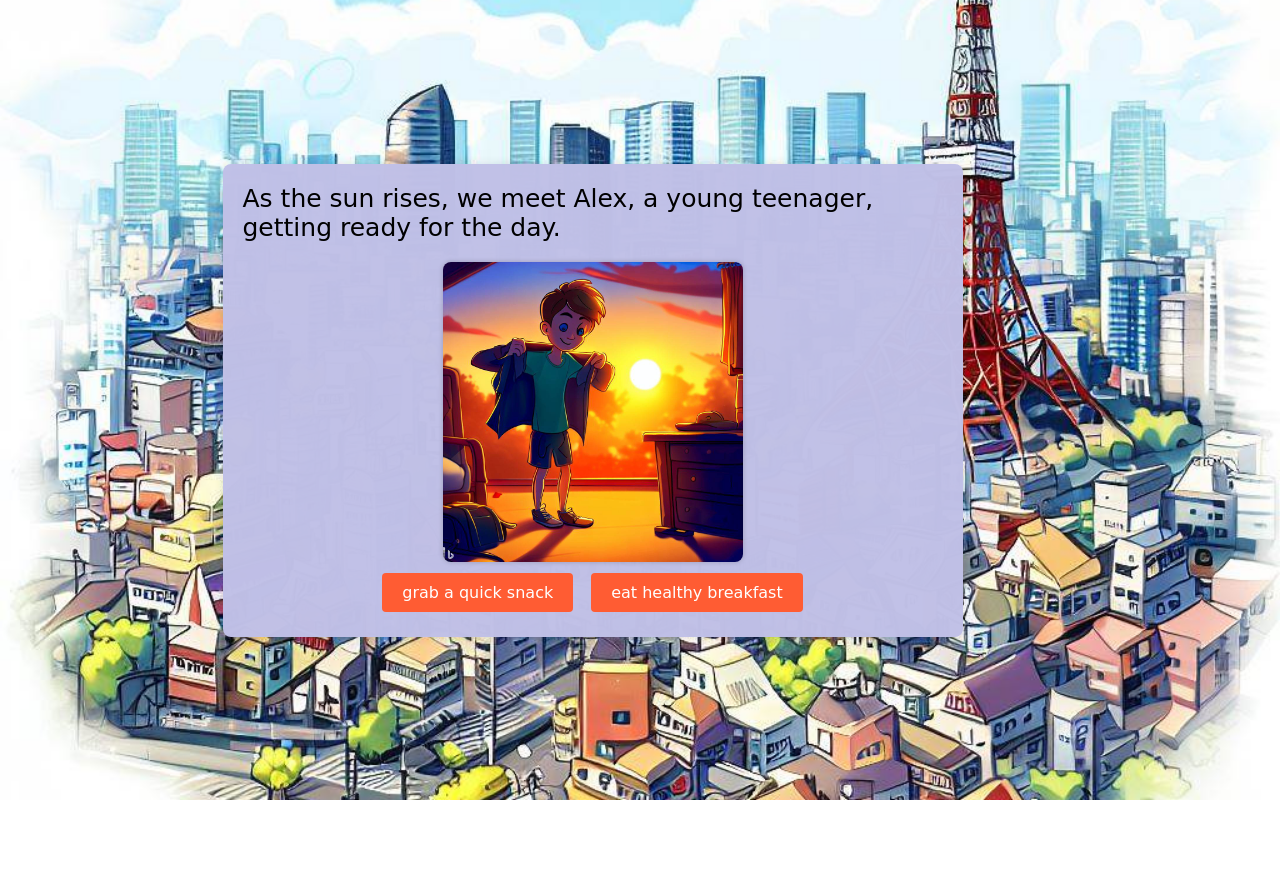
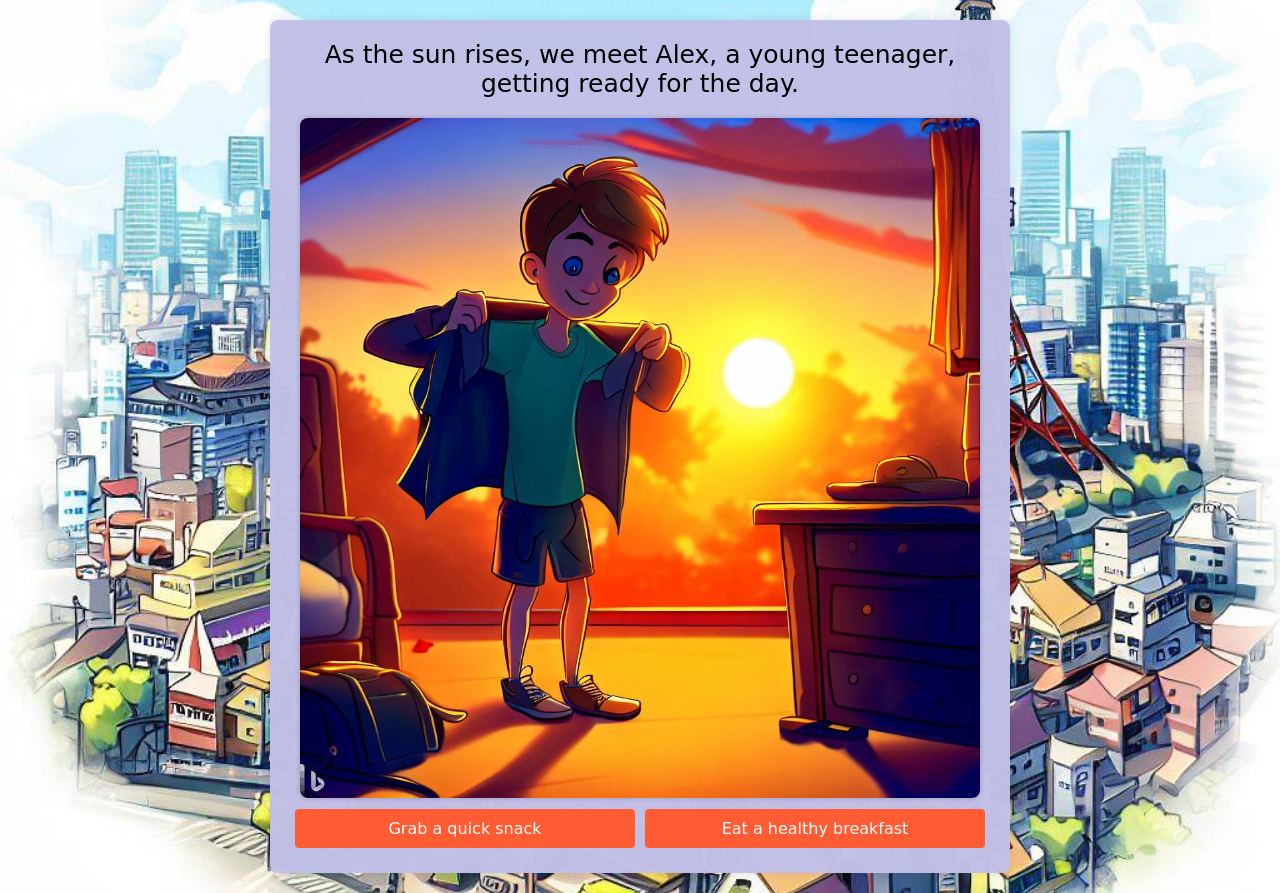
Before and after one commit to soumabhadey/alex-odyssey-fourever, a plain HTML site: page game.html in a window 1280 px wide. Before the commit the page ends 800 px from the top, so only its background shows below. Drawn offline with Linux system fonts and the light colour scheme.

Commit message:
update v2

```diff
--- a/game-styles.css
+++ b/game-styles.css
@@ -7,89 +7,85 @@ body {
     align-items: center;
     min-height: 100vh;
     background-image: url("images/tokyo.jpg");
-
     background-size: cover;
     background-repeat: no-repeat;
     background-position: center;
-
 }
 
 #game-container {
-    background-color:#c1c0e7fb;
+    background-color: rgba(193, 192, 231, 0.98);
     max-width: 700px;
-    font-family:cursive;
+    width: 90%;
+    font-family: cursive;
     font-size: 25px;
-    min-width: 700px;
-    margin-right: 95px;
-    min-height:10px;
+    margin: 20px;
     border-radius: 8px;
     padding: 20px;
     box-shadow: 0px 0px 10px rgba(0, 0, 0, 0.1);
+    text-align: center;
+    animation: fadeIn 1s ease-in-out;
 }
 
-#Start {
-    margin-top: 450px;
-    min-height: 30px;
-    min-width: 500px;
-}
-
-
-
 #button1, #button2 {
-    font-family:cursive;
+    font-family: cursive;
     font-size: 25px;
     margin: 5px;
     padding: 10px 20px;
     font-size: 16px;
     border: none;
     border-radius: 4px;
-    background-color: #ff5c33
-    ;
+    background-color: #ff5c33;
     color: #fff;
     cursor: pointer;
+    transition: background-color 0.3s ease;
 }
 
+#button1:hover, #button2:hover {
+    background-color: #531506;
+}
 
 #image-container {
     text-align: center;
     margin-top: 20px;
 }
 
-
-
 #image {
-
-    max-width: 780px;
-    max-height: 300px;
+    width: 100%;
+    max-width: 680px;
+    height: auto;
     border-radius: 8px;
     box-shadow: 0px 0px 5px rgba(0, 0, 0, 0.2);
 }
-.center-container {
+
+@keyframes fadeIn {
+    from {
+        opacity: 0;
+    }
+    to {
+        opacity: 1;
+    }
+}
+
+@media (max-width: 768px) {
+    #game-container {
+        font-size: 20px;
+    }
+
+    #button1, #button2 {
+        font-size: 20px;
+        padding: 8px 16px;
+    }
+}
+
+#choices.center {
     display: flex;
     justify-content: center;
-    align-items: center;
-    height: 100vh; /* Centers the content vertically */
-    margin-top: 420px;
+}
 
-  }
+#choices.center button {
+    flex: 1;
+}
 
-
-.large-button {
-    padding: 80px 160px;
-    font-size: 40px;
-    background-color:antiquewhite;
-  }
-.large-button:hover {
-    background-color:dimgray /* New background color on hover */
-  }
-  #button1:hover, #button2:hover {
-    margin: 5px;
-    padding: 10px 20px;
-    font-size: 16px;
-    border: none;
-    border-radius: 4px;
-    background-color: #531506
-    ;
-    color: #fff;
-    cursor: pointer;
+#button2.hidden {
+    display: none;
 }
--- a/game.html
+++ b/game.html
@@ -2,29 +2,23 @@
 <html lang="en">
 <head>
     <meta charset="UTF-8">
-    <meta name="viewport" content="width=device-width, initial-scale=0.8">
+    <meta name="viewport" content="width=device-width, initial-scale=1.0">
     <link rel="stylesheet" href="game-styles.css">
     <title>Choice-Based Game</title>
 </head>
 <body>
     <div id="game-container">
-        <!-- <div id="scene">
-
-        </div> -->
         <div id="text">
             <h1>Welcome to the choice-based game! Choose your path:</h1>
         </div>
         <div id="image-container">
             <img id="image" src="images/_06b818a7-f634-4e12-8122-03db5bb3d639.jpeg" alt="Game Image">
         </div>
-        <div id="choices" align="center">
-            <button id="button1">choice1</button>
-            <button id="button2">choice2</button>
+        <div id="choices" class="center">
+            <button id="button1">Choice 1</button>
+            <button id="button2">Choice 2</button>
         </div>
-        <!-- <div id="outcome">
-
-        </div> -->
-	</div>
+    </div>
     <script src="script.js"></script>
 </body>
 </html>
--- a/script.js
+++ b/script.js
@@ -1,274 +1,227 @@
-//const scene = document.getElementById('scene');
 const text = document.getElementById('text');
 const image = document.getElementById('image');
 const button1 = document.getElementById('button1');
 const button2 = document.getElementById('button2');
 
-artist = false;
-point = 0;
+let artist = false;
+let point = 0;
 
 const scenes = [
     {
-        name : "home",
-        text : "Welcome to Alex's Odyssey",
-        image : "images/home.jpg",
-        choice1 : "Start",
-        choice2 : "Start",
-        button1 : goMorning,
-        button2 : goMorning
+        name: "home",
+        text: "Welcome to Alex's Odyssey",
+        image: "images/home.jpg",
+        choice1: "Start",
+        button1: goMorning
     },
     {
-        name : "morning",
-        text : "As the sun rises, we meet Alex, a young teenager, getting ready for the day.",
-        image : "images/morning.jpg",
-        choice1 : "grab a quick snack",
-        choice2 : "eat healthy breakfast",
-        button1 : goSluggish,
-        button2 : goEnergized
+        name: "morning",
+        text: "As the sun rises, we meet Alex, a young teenager, getting ready for the day.",
+        image: "images/morning.jpg",
+        choice1: "Grab a quick snack",
+        choice2: "Eat a healthy breakfast",
+        button1: goSluggish,
+        button2: goEnergized
     },
     {
-        name : "sluggish",
-        text : "Alex feels sluggish",
-        image : "images/sluggish.jpg",
-        choice1 : "next",
-        choice2 : "next",
-        button1 : goSchool,
-        button2 : goSchool
+        name: "sluggish",
+        text: "Alex feels sluggish",
+        image: "images/sluggish.jpg",
+        choice1: "Next",
+        button1: goSchool
     },
     {
-        name : "energized",
-        text : "Alex feels energized",
-        image : "images/energized.jpg",
-        choice1 : "next",
-        choice2 : "next",
-        button1 : goSchool,
-        button2 : goSchool
+        name: "energized",
+        text: "Alex feels energized",
+        image: "images/energized.jpg",
+        choice1: "Next",
+        button1: goSchool
     },
     {
-        name : "school",
-        text : "At school, Alex's best friend Jordan approaches.",
-        image : "images/school.jpg",
-        choice1 : "listen attentively to Jordan's problem",
-        choice2 : "be in a rush to get to class",
-        button1 : goJordanSupported,
-        button2 : goJordanFriendshipStrains
+        name: "school",
+        text: "At school, Alex's best friend Jordan approaches.",
+        image: "images/school.jpg",
+        choice1: "Listen attentively to Jordan's problem",
+        choice2: "Be in a rush to get to class",
+        button1: goJordanSupported,
+        button2: goJordanFriendshipStrains
     },
     {
-        name : "jordan-supported",
-        text : "Jordan feels supported",
-        image : "images/jordan-supported.jpg",
-        choice1 : "next",
-        choice2 : "next",
-        button1 : goLunchtime,
-        button2 : goLunchtime
+        name: "jordan-supported",
+        text: "Jordan feels supported",
+        image: "images/jordan-supported.jpg",
+        choice1: "Next",
+        button1: goLunchtime
     },
     {
-        name : "jordan-friendship-strains",
-        text : "Their friendship strains",
-        image : "images/jordan-friendship-strains.jpg",
-        choice1 : "next",
-        choice2 : "next",
-        button1 : goLunchtime,
-        button2 : goLunchtime
+        name: "jordan-friendship-strains",
+        text: "Their friendship strains",
+        image: "images/jordan-friendship-strains.jpg",
+        choice1: "Next",
+        button1: goLunchtime
     },
     {
-        name : "lunctime",
-        text : "During lunch, Alex has a chance to sit with a new student, Taylor.",
-        image : "images/lunchtime.jpg",
-        choice1 : "stay with the usual friends",
-        choice2 : "invite Taylor to join your group",
-        button1 : goTaylorLeft,
-        button2 : goTaylorAppreciates
+        name: "lunchtime",
+        text: "During lunch, Alex has a chance to sit with a new student, Taylor.",
+        image: "images/lunchtime.jpg",
+        choice1: "Stay with the usual friends",
+        choice2: "Invite Taylor to join your group",
+        button1: goTaylorLeft,
+        button2: goTaylorAppreciates
     },
     {
-        name : "taylor-left",
-        text : "Taylor feels left out",
-        image : "images/taylor-left.jpg",
-        choice1 : "next",
-        choice2 : "next",
-        button1 : goAfternoon,
-        button2 : goAfternoon
+        name: "taylor-left",
+        text: "Taylor feels left out",
+        image: "images/taylor-left.jpg",
+        choice1: "Next",
+        button1: goAfternoon
     },
     {
-        name : "taylor-appreciates",
-        text : "Taylor appreciates the kindness",
-        image : "images/taylor-appreciates.jpg",
-        choice1 : "next",
-        choice2 : "next",
-        button1 : goAfternoon,
-        button2 : goAfternoon
+        name: "taylor-appreciates",
+        text: "Taylor appreciates the kindness",
+        image: "images/taylor-appreciates.jpg",
+        choice1: "Next",
+        button1: goAfternoon
     },
     {
-        name : "afternoon",
-        text : "Alex overhears a teacher talking about an upcoming art competition.",
-        image : "images/afternoon.jpg",
-        choice1 : "show interest in the competition",
-        choice2 : "brush it off as unimportant",
-        button1 : goDiscoverHiddenPassion,
-        button2 : goMissOpportunity
+        name: "afternoon",
+        text: "Alex overhears a teacher talking about an upcoming art competition.",
+        image: "images/afternoon.jpg",
+        choice1: "Show interest in the competition",
+        choice2: "Brush it off as unimportant",
+        button1: goDiscoverHiddenPassion,
+        button2: goMissOpportunity
     },
     {
-        name : "discover-hidden-passion",
-        text : "Alex discovers a hidden passion",
-        image : "images/discover-hidden-passion.jpg",
-        choice1 : "next",
-        choice2 : "next",
-        button1 : goSoccerPractice,
-        button2 : goSoccerPractice
+        name: "discover-hidden-passion",
+        text: "Alex discovers a hidden passion",
+        image: "images/discover-hidden-passion.jpg",
+        choice1: "Next",
+        button1: goSoccerPractice
     },
     {
-        name : "miss-opportunity",
-        text : "Alex missed an opportunity",
-        image : "images/miss-opportunity.jpg",
-        choice1 : "next",
-        choice2 : "next",
-        button1 : goSoccerPractice,
-        button2 : goSoccerPractice
+        name: "miss-opportunity",
+        text: "Alex missed an opportunity",
+        image: "images/miss-opportunity.jpg",
+        choice1: "Next",
+        button1: goSoccerPractice
     },
     {
-        name : "soccer-practice",
-        text : "Alex's coach offers the captain position to him for the upcoming game",
-        image : "images/soccer-practice.jpg",
-        choice1 : "accept the position",
-        choice2 : "suggest another teammate",
-        button1 : goGainLeadershipSkills,
-        button2 : goPrioritizeTeamwork
+        name: "soccer-practice",
+        text: "Alex's coach offers the captain position to him for the upcoming game",
+        image: "images/soccer-practice.jpg",
+        choice1: "Accept the position",
+        choice2: "Suggest another teammate",
+        button1: goGainLeadershipSkills,
+        button2: goPrioritizeTeamwork
     },
     {
-        name : "gain-leadership-skills",
-        text : "Alex gains leadership skills",
-        image : "images/gain-leadership-skills.jpg",
-        choice1 : "next",
-        choice2 : "next",
-        button1 : goEvening,
-        button2 : goEvening
+        name: "gain-leadership-skills",
+        text: "Alex gains leadership skills",
+        image: "images/gain-leadership-skills.jpg",
+        choice1: "Next",
+        button1: goEvening
     },
     {
-        name : "prioritize-teamwork",
-        text : "Alex and his teammates learn to prioritize teamwork",
-        image : "images/prioritize-teamwork.jpg",
-        choice1 : "next",
-        choice2 : "next",
-        button1 : goEvening,
-        button2 : goEvening
+        name: "prioritize-teamwork",
+        text: "Alex and his teammates learn to prioritize teamwork",
+        image: "images/prioritize-teamwork.jpg",
+        choice1: "Next",
+        button1: goEvening
     },
     {
-        name : "evening",
-        text : "At home, Alex talks to his older sibling about career aspirations",
-        image : "images/evening.jpg",
-        choice1 : "Share your dream about becoming an artist",
-        choice2 : "Express interest in a different field",
-        button1 : goSiblingOffersEncouragement,
-        button2 : goAdvisesExploringOptions
+        name: "evening",
+        text: "At home, Alex talks to his older sibling about career aspirations",
+        image: "images/evening.jpg",
+        choice1: "Share your dream about becoming an artist",
+        choice2: "Express interest in a different field",
+        button1: goSiblingOffersEncouragement,
+        button2: goAdvisesExploringOptions
     },
     {
-        name : "sibling-offers-encouragement",
-        text : "Sibling offers encouragement",
-        image : "images/sibling-offers-encouragement.jpg",
-        choice1 : "next",
-        choice2 : "next",
-        button1 : goReflection,
-        button2 : goReflection
+        name: "sibling-offers-encouragement",
+        text: "Sibling offers encouragement",
+        image: "images/sibling-offers-encouragement.jpg",
+        choice1: "Next",
+        button1: goReflection
     },
     {
-        name : "advises-exploring-options",
-        text : "Sibling advises exploring options",
-        image : "images/advises-exploring-options.jpg",
-        choice1 : "next",
-        choice2 : "next",
-        button1 : goReflection,
-        button2 : goReflection
+        name: "advises-exploring-options",
+        text: "Sibling advises exploring options",
+        image: "images/advises-exploring-options.jpg",
+        choice1: "Next",
+        button1: goReflection
     },
     {
-        name : "reflection",
-        text : "As the day ends, Alex reflects on his choices.",
-        image : "images/reflection.jpg",
-        choice1 : "Next",
-        choice2 : "Next",
-        button1 : goReflectionResult,
-        button2 : goReflectionResult
+        name: "reflection",
+        text: "As the day ends, Alex reflects on his choices.",
+        image: "images/reflection.jpg",
+        choice1: "Next",
+        button1: goReflectionResult
     },
     {
-        name : "feel-satisfied",
-        text : "Positive reflection boosts Alex's confidence",
-        image : "images/feel-satisfied.jpg",
-        choice1 : "Next",
-        choice2 : "Next",
-        button1 : goConclusion,
-        button2 : goConclusion
+        name: "feel-satisfied",
+        text: "Positive reflection boosts Alex's confidence",
+        image: "images/feel-satisfied.jpg",
+        choice1: "Next",
+        button1: goConclusion
     },
     {
-        name : "regret",
-        text : "Alex regrets his decisions. He is given another chance to rethink his decisions.",
-        image : "images/regret.jpg",
-        choice1 : "Reconsider your decisions",
-        choice2 : "Reconsider your decisions",
-        button1 : goMorning,
-        button2 : goMorning
+        name: "regret",
+        text: "Alex regrets his decisions. He is given another chance to rethink his decisions.",
+        image: "images/regret.jpg",
+        choice1: "Reconsider your decisions",
+        button1: goMorning
     },
     {
-        name : "conclusion-art",
-        text : "Several weeks later, we see Alex pursuing a newfound interest, ... Art",
-        image : "images/conclusion-art.jpg",
-        choice1 : "Finish",
-        choice2 : "Finish",
-        button1 : goFinish,
-        button2 : goFinish
+        name: "conclusion-art",
+        text: "Several weeks later, we see Alex pursuing a newfound interest, ... Art",
+        image: "images/conclusion-art.jpg",
+        choice1: "Finish",
+        button1: goFinish
     },
     {
-        name : "conclusion-soccer",
-        text : "Several weeks later, we see Alex pursuing a newfound interest, ... Soccer",
-        image : "images/conclusion-soccer.jpg",
-        choice1 : "Finish",
-        choice2 : "Finish",
-        button1 : goFinish,
-        button2 : goFinish
+        name: "conclusion-soccer",
+        text: "Several weeks later, we see Alex pursuing a newfound interest, ... Soccer",
+        image: "images/conclusion-soccer.jpg",
+        choice1: "Finish",
+        button1: goFinish
     },
     {
-        name : "finish",
-        text : "Alex\'s adventure ends here.... would you like to play again?",
-        image : "images/finish.jpg",
-        choice1 : "Credits",
-        choice2 : "Play Again",
-        button1 : goCredits,
-        button2 : goHome
+        name: "finish",
+        text: "Alex's adventure ends here.... would you like to play again?",
+        image: "images/finish.jpg",
+        choice1: "Credits",
+        choice2: "Play Again",
+        button1: goCredits,
+        button2: goHome
     },
     {
-        name : "credits",
-        text : "Credits: FourEver\nHTML/CSS: Sidhartha Chatterjee\nJavaScript: Soumabha Dey\nHTML/CSS: Souvik Mazumder\nDesigner: Soham Mallick",
-        image : "images/credits.jpg",
-        choice1 : "Play Again",
-        choice2 : "Play Again",
-        button1 : goHome,
-        button2 : goHome
+        name: "credits",
+        text: "Credits: FourEver\nHTML/CSS: Sidhartha Chatterjee\nJavaScript: Soumabha Dey\nHTML/CSS: Souvik Mazumder\nDesigner: Soham Mallick",
+        image: "images/credits.jpg",
+        choice1: "Play Again",
+        button1: goHome
     }
 ];
 
-
 //initialize
-//scene.innerText = scenes[0].name;
-//text.innerText = scenes[0].text;
-//images.src = scenes[0].images;
-//button1.innerText = scenes[0].choice1;
-//button2.innerText = scenes[0].choice2;
-//button1.onclick = scenes[0].button1;
-//button2.onclick = scenes[0].button2;
-
-//updateScene(scenes[0]);
-
 goMorning();
 
-
 function updateScene(newScene) {
-    //scene.innerText = newScene.name;
     text.innerText = newScene.text;
     image.src = newScene.image;
     button1.innerText = newScene.choice1;
+    button1.onclick = newScene.button1;
+
+    if (newScene.choice2) {
+        button2.style.display = 'inline-block';
         button2.innerText = newScene.choice2;
-    button1.onclick = newScene.button1;
         button2.onclick = newScene.button2;
+    } else {
+        button2.style.display = 'none';
     }
-
+}
 
 function goHome() {
     artist = false;
@@ -276,114 +229,94 @@ function goHome() {
     updateScene(scenes[0]);
 }
 
-
 function goMorning() {
     artist = false;
     point = 0;
     updateScene(scenes[1]);
 }
 
-
 function goSluggish() {
     --point;
     updateScene(scenes[2]);
 }
-
 
 function goEnergized() {
     ++point;
     updateScene(scenes[3]);
 }
 
-
 function goSchool() {
     updateScene(scenes[4]);
 }
-
 
 function goJordanSupported() {
     ++point;
     updateScene(scenes[5]);
 }
 
-
 function goJordanFriendshipStrains() {
     --point;
     updateScene(scenes[6]);
 }
 
-
 function goLunchtime() {
     updateScene(scenes[7]);
 }
-
 
 function goTaylorLeft() {
     --point;
     updateScene(scenes[8]);
 }
 
-
 function goTaylorAppreciates() {
     ++point;
     updateScene(scenes[9]);
 }
 
-
 function goAfternoon() {
     updateScene(scenes[10]);
 }
-
 
 function goDiscoverHiddenPassion() {
     artist = true;
     updateScene(scenes[11]);
 }
 
-
 function goMissOpportunity() {
     updateScene(scenes[12]);
 }
 
-
 function goSoccerPractice() {
     updateScene(scenes[13]);
 }
-
 
 function goGainLeadershipSkills() {
     point += 2;
     updateScene(scenes[14]);
 }
 
-
 function goPrioritizeTeamwork() {
     ++point;
     updateScene(scenes[15]);
 }
 
-
 function goEvening() {
     updateScene(scenes[16]);
 }
-
 
 function goSiblingOffersEncouragement() {
     artist = true;
     updateScene(scenes[17]);
 }
 
-
 function goAdvisesExploringOptions() {
     artist = false;
     updateScene(scenes[18]);
 }
 
-
 function goReflection() {
     updateScene(scenes[19]);
 }
-
 
 function goReflectionResult() {
     if (point <= 0) {
@@ -393,16 +326,13 @@ function goReflectionResult() {
     }
 }
 
-
 function goFeelSatisfied() {
     updateScene(scenes[20]);
 }
 
-
 function goRegret() {
     updateScene(scenes[21]);
 }
-
 
 function goConclusion() {
     if (artist) {
@@ -412,22 +342,18 @@ function goConclusion() {
     }
 }
 
-
 function goConclusionArt() {
     updateScene(scenes[22]);
 }
-
 
 function goConclusionSoccer() {
     updateScene(scenes[23]);
 }
 
-
 function goFinish() {
     updateScene(scenes[24]);
 }
 
-
 function goCredits() {
     updateScene(scenes[25]);
 }
```
Lines whose indentation alone changed are shown as unchanged.
